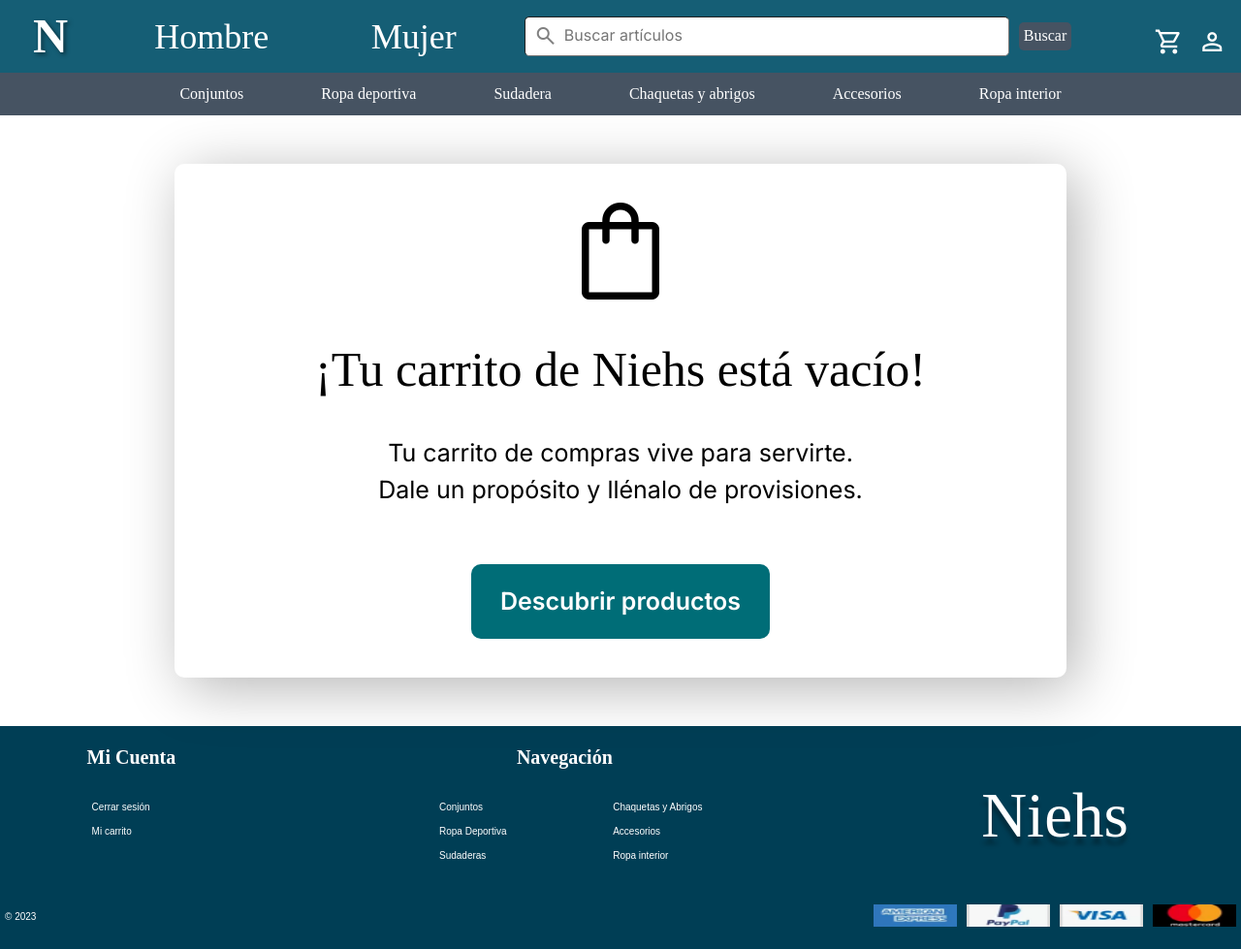
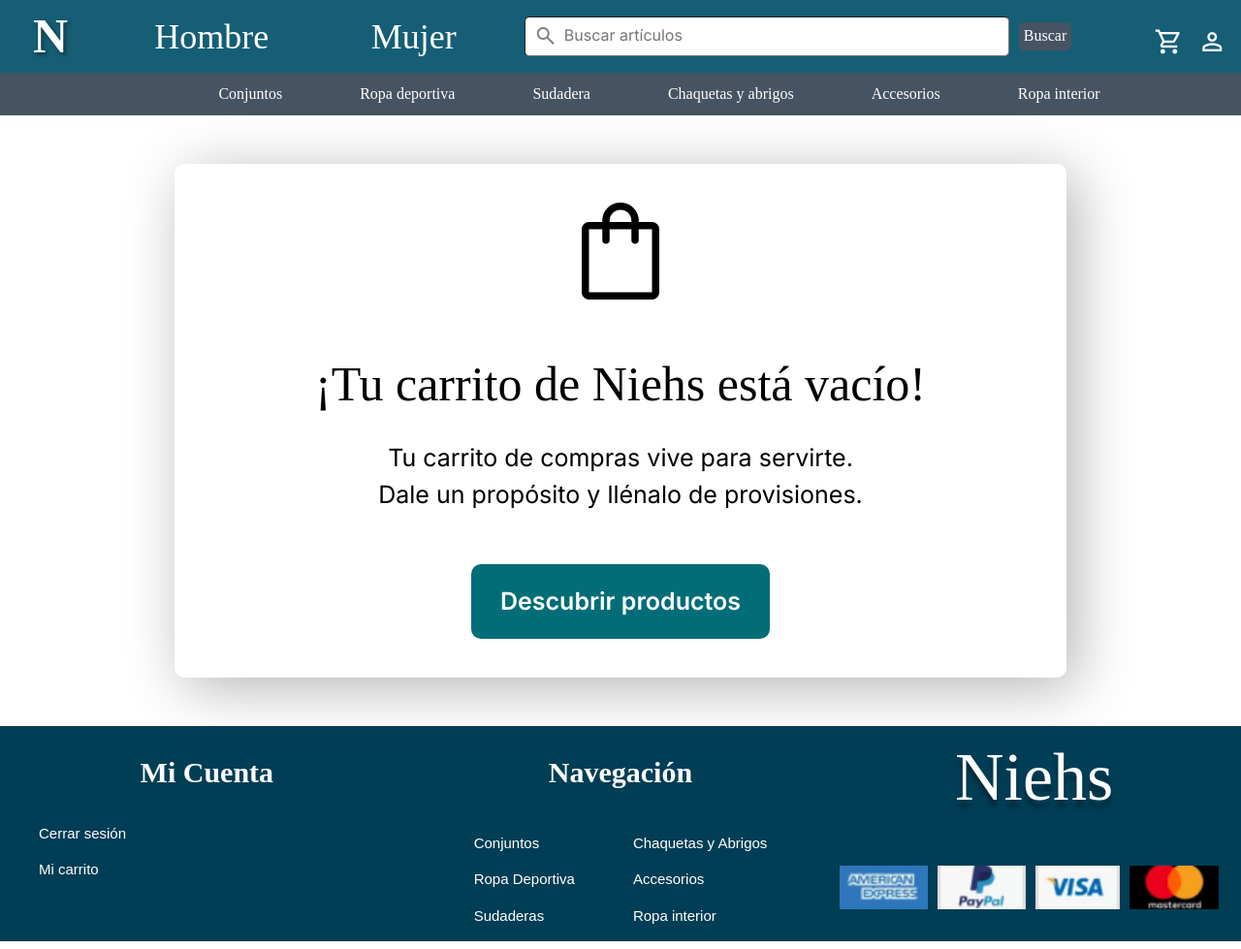
Before and after one commit to kirake-a/Niehs-WebSmallApplication, a PHP site: page /views/carritoVacio.html in a window 1280 px wide. Shown: the whole page at 97% size. Run offline with PHP 8.4, Linux system fonts and the light colour scheme; some web fonts are replaced.

Commit message:
feat: :bug: Footer y Header arreglados

```diff
--- a/css/styles.css
+++ b/css/styles.css
@@ -25,19 +25,13 @@
     line-height: 1.5;
 }
 
-p {
-    font-size: 1.7rem;
-    font-family: Arial, Helvetica, sans-serif;
-    color: var(--blanco);
-    padding: 0.5rem;
-    margin: 0;
-}
 a {
     text-decoration: none;
 }
 img {
     width: 100%;
 }
+
 .contenedor {
     max-width: 120rem;
     margin: 0 auto;
@@ -84,24 +78,26 @@
 */
 .header{
     background-color: var(--primario);
-    background-image: url('/img/model.png');
-    background-repeat: no-repeat;
-    background-position: top center;
-    background-size: cover;
-    height: 47rem;
+    height: auto;
 }
 
 .header_nav{
-    display: flex;
-    flex-direction: column;
+    display: grid;
+    grid-template-columns: 0.5fr 2fr 3fr 0.5fr;
+    width: 100%;
     align-items: center;
     justify-content: space-between;
     gap: 1rem;
 }
 
+
 .logo {
     width: 100%;
     text-align: center;
+}
+.logo a h1{
+    font-size: 5rem;
+    padding: 0 1rem;
 }
 
 .logo_texto{
@@ -263,109 +271,95 @@
     color: var(--negro);
 }
 
+/* FOOTER */
 
-/* Tablet version from 640 pixels */
-/* 640px / 16px /em = 40em */
-
-@media (min-width: 640px){
-
-    .header{
-        background-image: url('/img/model_2-removebg-preview.png'), url('/img/model2.1-removebg-preview.png');
-        background-size: auto, auto;
-        background-position: left top, right top; /* Puedes ajustar la posición de cada imagen */
-        background-repeat: no-repeat, no-repeat;
-        height: auto;
+h1.niehs{
+    text-align: center;
+    font-size: 7rem;
+    text-shadow: 0px 8px 4px rgba(0, 0, 0, 0.30);
+    font-weight: 400;
+    margin: 0;
 }
 
-    .buscador {
-        width: 100%;
-        display: flex;
-        justify-content: flex-end;
+.nav_mi_cuenta, .titulo_nav{
+    font-family: var(--font_DM_serif);
+    color: var(--blanco);
+    font-size: 2rem;
+    text-align: center;
+    display: block;
+}
+.mi_cuenta_contenedor h2, .footer_titulo_nav h2{
+    font-size: 3rem;
 }
 
-    .buscador_contenedor{
-        width: 90%;
-        padding: 0;
-        margin-left: 0;
+.nav_lista_mi_cuenta{
+    list-style: none;
+    text-align: start;
+    font-size: 3rem;
 }
 
-    .buscador_btn {
+.nav_lista_navegacion{
+    list-style: none;
+    text-align: start;
+    font-size: 3rem;
+}
+
+.footer{
+    display: grid;
+    grid-template-columns: 2fr 1fr;
+    background-color: var(--footer);
+}
+
+.footer_micuenta_nav{
+    display: grid;
+    grid-template-columns: repeat(2, 50%);
+}
+
+.footer_nav{
+    display: flex;
+    justify-content: center;
+    flex-wrap: wrap;
+}
+
+.footer_niehs{
+    height: 50%;
+}
+
+.footer_titulo_nav{
+    width: 100%;
+}
+
+.nav_lista_navegacion{
+    list-style: none;
+    padding: 0 3rem;
     margin: 0;
+}
+
+.footer_Nies_Img{
+    display: flex;
+    justify-content: center;
+    flex-wrap: wrap;
+}
+
+.footer_tarjetas{
+    display: flex;
+    justify-content: center;
+    width: 75%;
+    height: 25%;
+}
+
+.footer_niehs{
+    justify-items: center;
+    color: #FFF;
     padding: auto;
 }
 
-    .nav_principal{
-        position: static;
+p.lista_elemento{
+    font-family: sans-serif;
+    color: var(--blanco);
+    font-size: 1.5rem;
 }
 
-    .nav_principal_lista{
-        flex-direction: row;
-        flex-wrap: wrap;
-        justify-content: center;
-        gap: 0px;
+img{
+    margin: 0.5rem 1rem 0.5rem 0;
 }
-
-    .nav_principal_elemento a{
-        padding: 1rem 4rem;
-    }
-}
-
-/* Screen from 1024 pixels */
-/* 1024px / 16px/em = 64em */
-@media (min-width: 1024px){
-    .header{
-        background-image: none;
-        height: auto;
-    }
-
-    .header_nav{
-        display: grid;
-        grid-template-columns: 0.5fr 2fr 3fr 0.5fr;
-        width: 100%;
-        height: auto;
-    }
-
-    .logo a h1{
-        font-size: 5rem;
-        padding: 0 1rem;
-    }
-
-    .buscador{
-        grid-column: 3/4;
-        width: 100%;
-        display: block;
-    }
-
-    .buscador_contenedor{
-        width: 100%;
-    }
-
-    .buscador_input {
-        width: 80%;
-    }
-
-    .contenedor_genero {
-        width: 100%;
-        text-align: center;
-        grid-column: 2/3;
-        grid-row: 1/2;
-    }
-
-    .btn_nav{
-        padding: 1rem 0;
-    }
-
-    .contenedor_carrito_usuario{
-        width: 100%;
-        position: static;
-        justify-content: space-evenly;
-        padding: 0;
-    }
-
-}
-
-/* Large screen (>1280 pixels) */
-/* 1280/16px/em = 80em */
-@media (min-width:1280px){
-
-}
--- a/views/carritoVacio.html
+++ b/views/carritoVacio.html
@@ -13,7 +13,7 @@
     <!--Estilos del carrito vacio-->
     <link rel="stylesheet" href="../css/carritoVacio.css">
     <link rel="stylesheet" href="https://fonts.googleapis.com/css2?family=Material+Symbols+Outlined" />
-    <link rel="stylesheet" href="../css/FooterStyle.css">
+
 </head>
 <body>
 
@@ -129,7 +129,8 @@
 
     <div class="grid">
         <footer class="footer">
-            <div class="footer_nav">
+            <div class="footer_micuenta_nav">
+                <div class="mi_cuenta_contenedor">
                     <h2 class="nav_mi_cuenta">Mi Cuenta</h2>
                     <ul class="nav_lista_mi_cuenta">
                         <li class="nav_lista_mi_cuenta_elemento">
@@ -143,45 +144,48 @@
                             </a>
                         </li>
                     </ul>
-                <h2 class="nav_navegacion">Navegación</h2>
-                <ul class="nav_lista1_navegacion">
-                    <li class="nav_lista1_navegacion_elemento">
+                </div>
+                <div class="footer_nav">
+                    <div class="footer_titulo_nav">
+                        <h2 class="titulo_nav">Navegación</h2>
+                    </div>
+                    <ul class="nav_lista_navegacion">
+                        <li class="">
                             <a href="#" class="">
                                 <p class="lista_elemento">Conjuntos</p>
                             </a>
                         </li>
-                    <li class="nav_lista1_navegacion_elemento">
+                        <li class="">
                             <a href="#" class="">
                                 <p class="lista_elemento">Ropa Deportiva</p>
                             </a>
                         </li>
-                    <li class="nav_lista1_navegacion_elemento">
+                        <li class="">
                             <a href="#" class="">
                                 <p class="lista_elemento">Sudaderas</p>
                             </a>
                         </li>
                     </ul>
-                <ul class="nav_lista2_navegacion">
-                    <li class="nav_lista1_navegacion_elemento">
+                    <ul class="nav_lista_navegacion">
+                        <li class="">
                             <a href="#" class="">
                                 <p class="lista_elemento">Chaquetas y Abrigos</p>
                             </a>
                         </li>
-                    <li class="nav_lista2_navegacion_elemento">
+                        <li class="">
                             <a href="#" class="">
                                 <p class="lista_elemento">Accesorios</p>
                             </a>
                         </li>
-                    <li class="nav_lista2_navegacion_elemento">
+                        <li class="">
                             <a href="#" class="">
                                 <p class="lista_elemento">Ropa interior</p>
                             </a>
                         </li>
                     </ul>
                 </div>
-            <div class="footer_copyright">
-                <p class="copyright">&copy; 2023</p>
             </div>
+            <div class="footer_Nies_Img">
                 <div class="footer_niehs">
                     <h1 class="niehs">Niehs</h1>
                 </div>
@@ -191,6 +195,7 @@
                     <img src="/imagenes/ImagenVisa.png" alt="Visa">
                     <img src="/imagenes/ImagenMasterCard.png" alt="Master Card">
                 </div>
+            </div>
         </footer>
     </div>
     <script src="/js/barraNavegacion.js"></script>
```
Also changed, not shown: other parts of css/styles.css (+19 -7 lines). Lines whose indentation alone changed are shown as unchanged.
